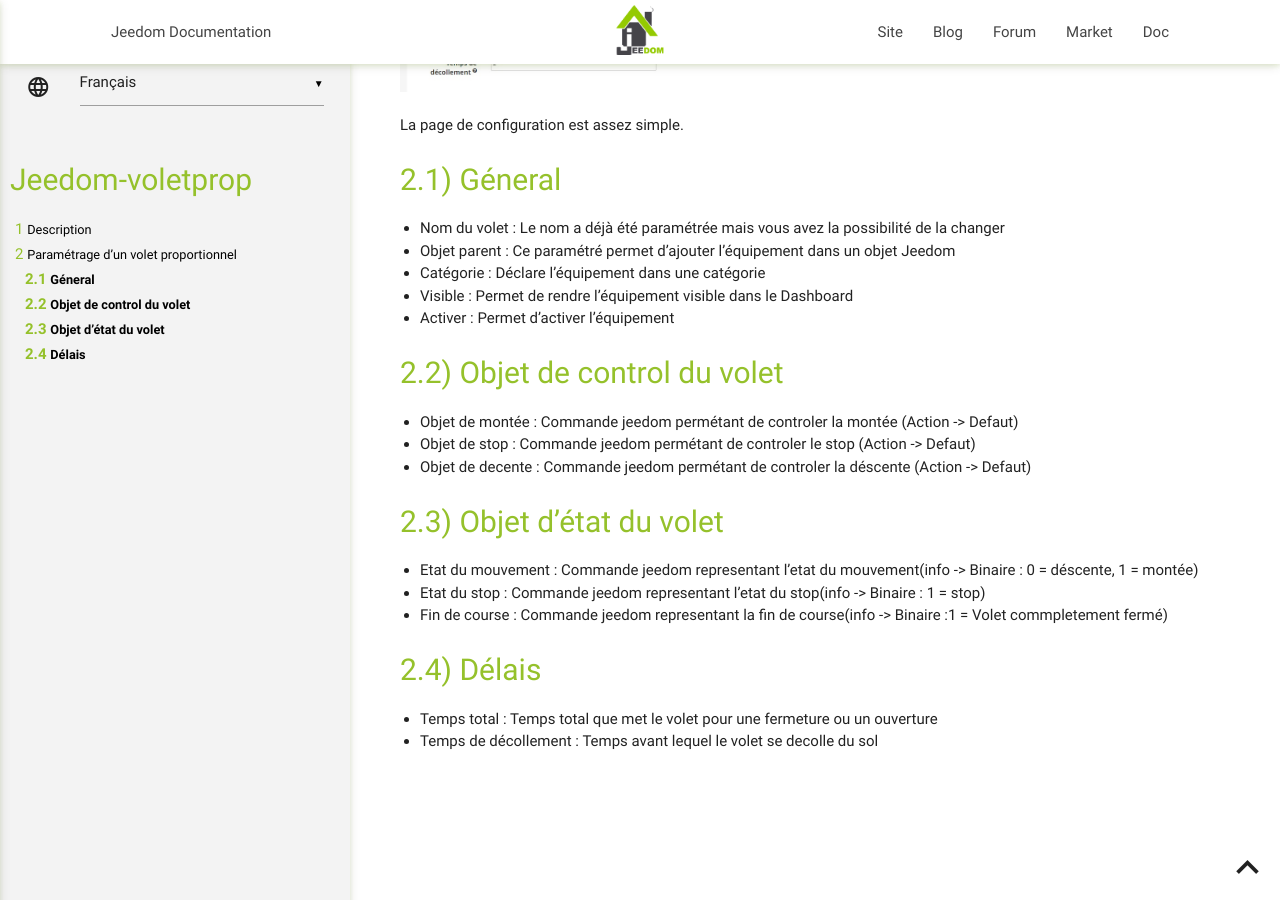
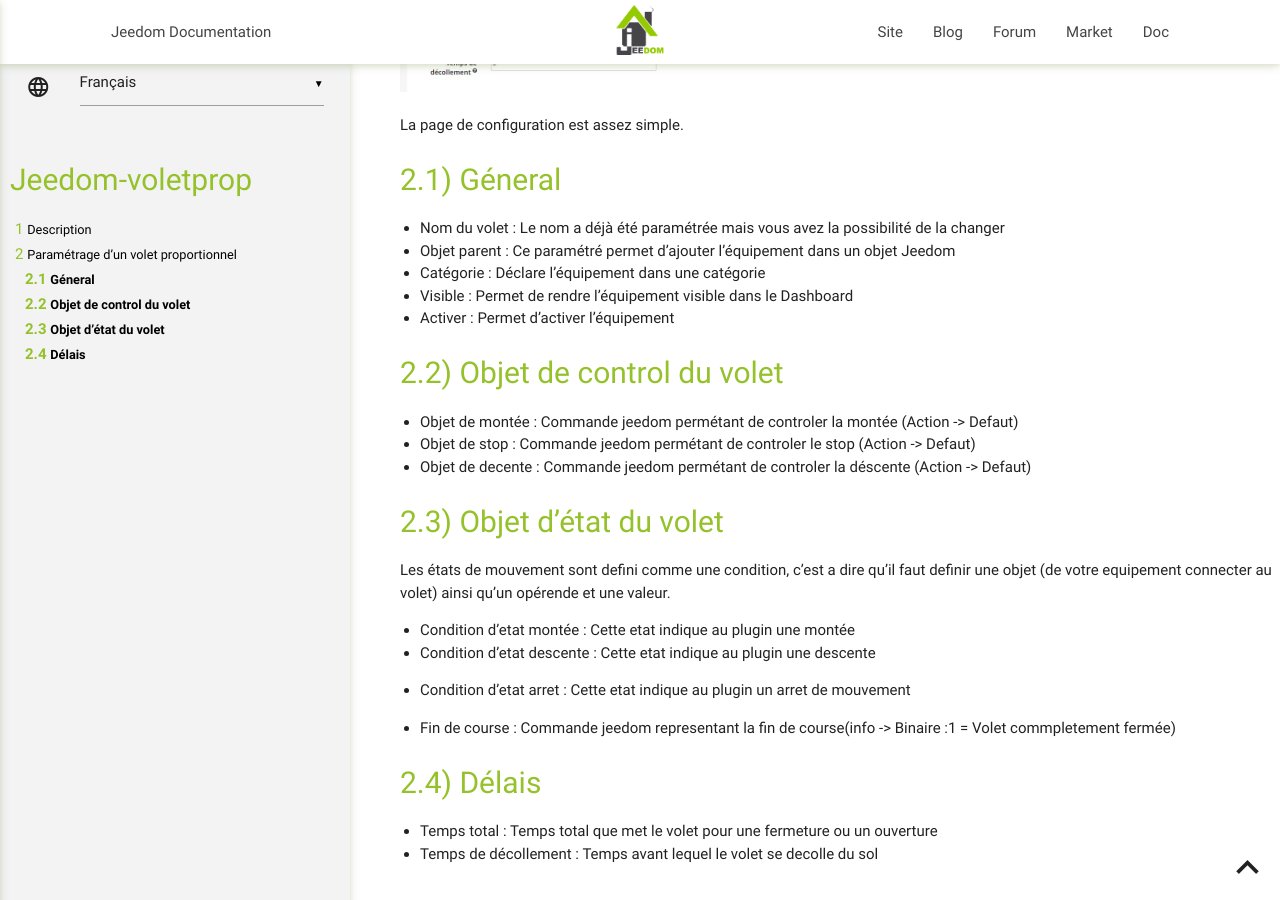
Before and after one commit to mika-nt28/Jeedom-voletProp, a Jekyll site: the page built from docs/fr_FR/index.md, in a window 1280 px wide and 900 px high, scrolled down 518 px. Built offline with Jekyll 4.4.1, drawn with Linux system fonts in a browser that asks for light colours; our own code applies the rules of GitHub Pages for plain Markdown files.

Commit message:
Update index.md

```diff
--- a/docs/fr_FR/index.md
+++ b/docs/fr_FR/index.md
@@ -28,9 +28,12 @@ Objet de control du volet
 Objet d'état du volet
 ---
 
-* Etat du mouvement  : Commande jeedom representant l'etat du mouvement(info -> Binaire : 0 = déscente, 1 = montée)
-* Etat du stop  :  Commande jeedom representant l'etat du stop(info -> Binaire : 1 = stop)
-* Fin de course  :  Commande jeedom representant la fin de course(info -> Binaire :1 = Volet commpletement fermé)
+Les états de mouvement sont defini comme une condition, c'est a dire qu'il faut definir une objet (de votre equipement connecter au volet) ainsi qu'un opérende et une valeur.
+* Condition d'etat montée : Cette etat indique au plugin une montée
+* Condition d'etat descente  : Cette etat indique au plugin une descente
+* Condition d'etat arret  : Cette etat indique au plugin un arret de mouvement
+
+* Fin de course  :  Commande jeedom representant la fin de course(info -> Binaire :1 = Volet commpletement fermée)
 
 Délais
 ---
```
